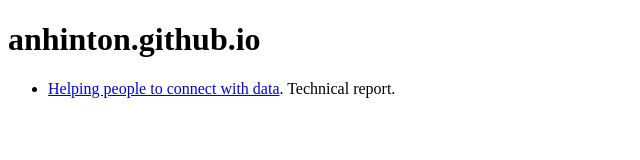
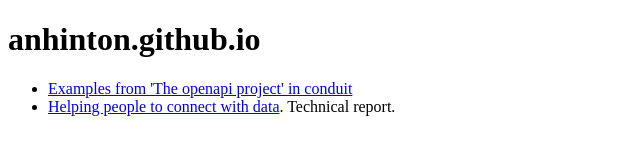
Before and after one commit to anhinton/anhinton.github.io, a plain HTML site: page index.html in a window 1280 px wide. Shown: the whole page, without its empty margins (0-640 px from the left). Drawn offline with Linux system fonts and the light colour scheme.

Commit message:
Update index.html

```diff
--- a/index.html
+++ b/index.html
@@ -6,6 +6,7 @@
   <body>
     <h1>anhinton.github.io</h1>
     <ul>
+      <li><a href="https://anhinton.github.io/conduit-seminar2014/">Examples from 'The openapi project' in conduit</a></li>
       <li><a href="2015-08-03-techreport/helping-people-connect.html">Helping
 	  people to connect with data</a>. Technical report.</li>
     </ul>
```
